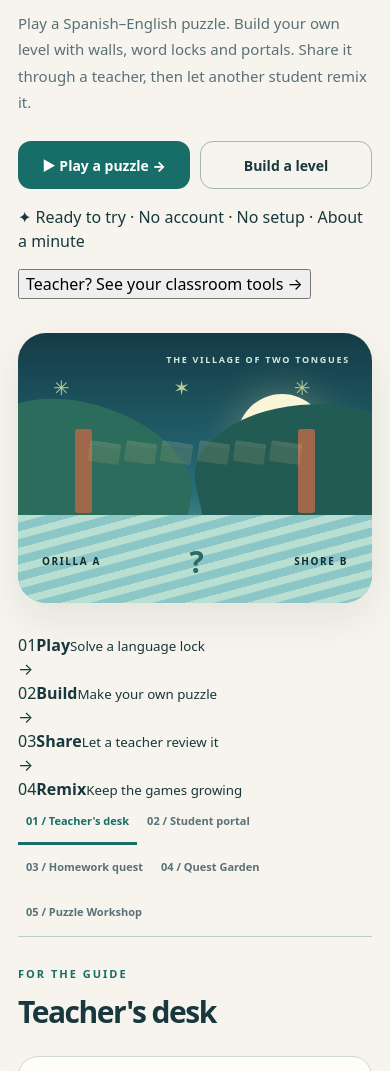
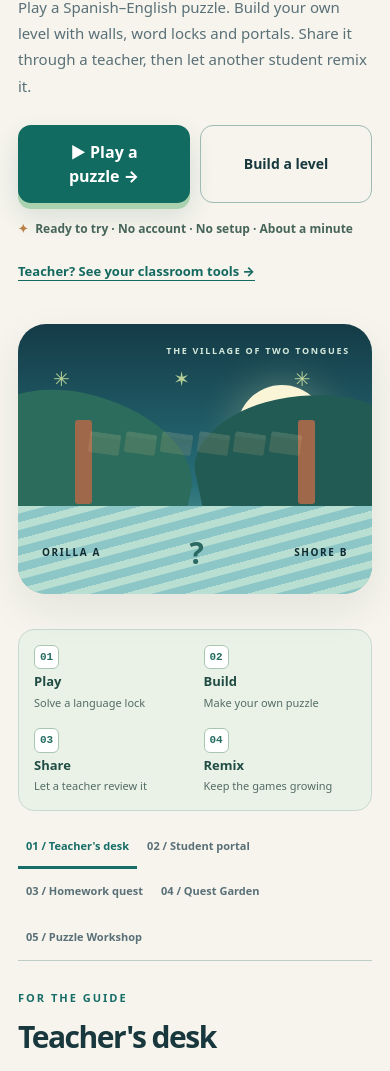
Before and after one commit to the-static-collective/PUENTE, a plain HTML site: page index.html in a window 390 px wide. Shown: the part 298-1369 px from the top of the page. Drawn offline with Linux system fonts and the light colour scheme.

Commit message:
style: stronger 60-second demo CTA and responsive play-build-share-remix story

```diff
--- a/styles.css
+++ b/styles.css
@@ -140,3 +140,21 @@ textarea{width:100%;min-width:0;padding:14px 15px;border:1px solid #c9d7d1;borde
 .puzzle-shelf-card .btn{min-height:40px;padding:7px 12px}
 @media(max-width:900px){.workshop-grid{grid-template-columns:1fr}.puzzle-grid{max-width:540px;margin:auto}.workshop-sidebar .field-grid{grid-template-columns:repeat(2,minmax(0,1fr))}}
 @media(max-width:640px){.workshop-intro{flex-direction:column;align-items:flex-start}.puzzle-shelf{grid-template-columns:1fr}.workshop-sidebar .field-grid{grid-template-columns:1fr}.puzzle-tool{font-size:12px}.puzzle-cell{font-size:clamp(13px,5vw,26px)}}
+
+/* PUENTE first-showcase path — demonstrate the magic before the settings. */
+.hero{padding-top:49px;padding-bottom:35px}
+.hero .eyebrow{color:#187d68}
+.btn-emphasis{background:#116b61!important;box-shadow:0 6px 0 #aad2ae,0 12px 26px rgba(12,95,75,.14);font-size:16px;padding:14px 25px}
+.btn-emphasis:hover{background:#0e544e!important}
+.hero-proof{font-size:12px;font-weight:750;color:#46645a;margin:17px 0 8px}
+.hero-proof span{color:#b7814a;margin-right:4px}
+.hero-text-link{padding:11px 0 3px;background:transparent;border:0;color:#146960;font-size:13px;font-weight:850;text-decoration:underline;text-underline-offset:4px}
+.hero-text-link:hover{color:#0b4745}
+.how-it-works{display:grid;grid-template-columns:repeat(7,max-content);justify-content:space-between;gap:8px;padding:18px 24px;margin:0 0 15px;border:1px solid #c9dace;border-radius:16px;background:#eaf2e7}
+.how-it-works>div{display:flex;align-items:center;gap:9px;white-space:nowrap}
+.how-number{font-family:ui-monospace,monospace;font-size:11px;font-weight:900;border:1px solid #a8c7b3;border-radius:6px;padding:3px 5px;color:#246b60;background:#fff}
+.how-it-works strong{font-size:13px;color:#204c44}
+.how-it-works small{font-size:11px;color:#536b66}
+.how-arrow{color:#6b9684;font-size:18px;align-self:center}
+@media(max-width:1050px){.how-it-works{grid-template-columns:repeat(4,minmax(0,1fr));gap:14px}.how-it-works .how-arrow{display:none}.how-it-works>div{display:flex;flex-direction:column;align-items:flex-start;gap:3px;white-space:normal}}
+@media(max-width:640px){.hero{padding-top:26px}.hero h1{letter-spacing:-1.9px;font-size:clamp(36px,9vw,51px)}.hero-proof{line-height:1.5}.how-it-works{padding:15px;grid-template-columns:repeat(2,minmax(0,1fr));gap:17px}.hero .hero-actions .btn{flex:1 1 155px}.hero-text-link{min-height:44px}}
```
